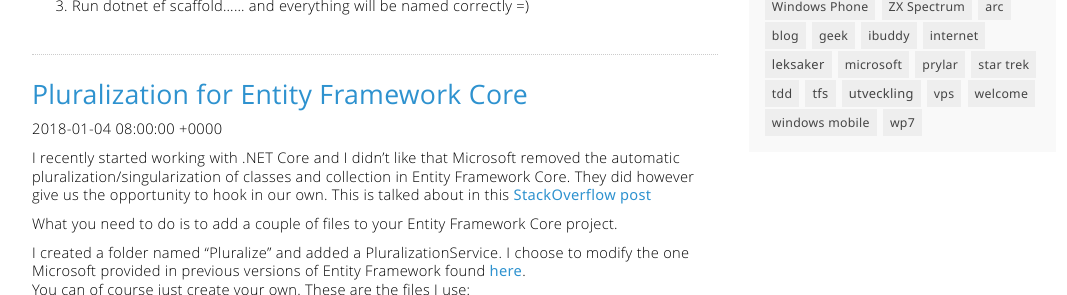
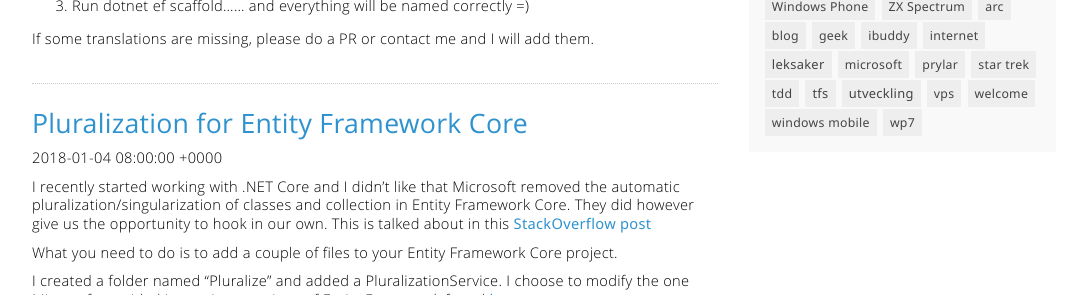
Before and after one commit to Apeoholic/Apeoholic.se, a Jekyll site: the page built from index.html, in a window 1280 px wide and 900 px high, scrolled down 375 px, cut to the strip 232-527 px from the top of the window. Shown: the whole strip, without its empty margins (96-1163 px from the left). Built offline with Jekyll 4.4.1, drawn with Linux system fonts in a browser that asks for light colours; nearby versions of some CDN libraries; the list of posts is cut into pages by our own code.

Commit message:
Fixed spacing

```diff
--- a/_posts/2018-04-10-EFCorePluralizazionNuget.markdown
+++ b/_posts/2018-04-10-EFCorePluralizazionNuget.markdown
@@ -16,3 +16,6 @@ I wanted to simplify this more so I created a nuget package so now the only thin
 2. Add a class named PluralizeDesignTimeServices.cs
 <script src="https://gist.github.com/Apeoholic/bda9c9b1815321ff99d173ca0b99cebf.js"></script>
 3. Run dotnet ef scaffold...... and everything will be named correctly =)
+
+
+If some translations are missing, please do a PR or contact me and I will add them.
```
